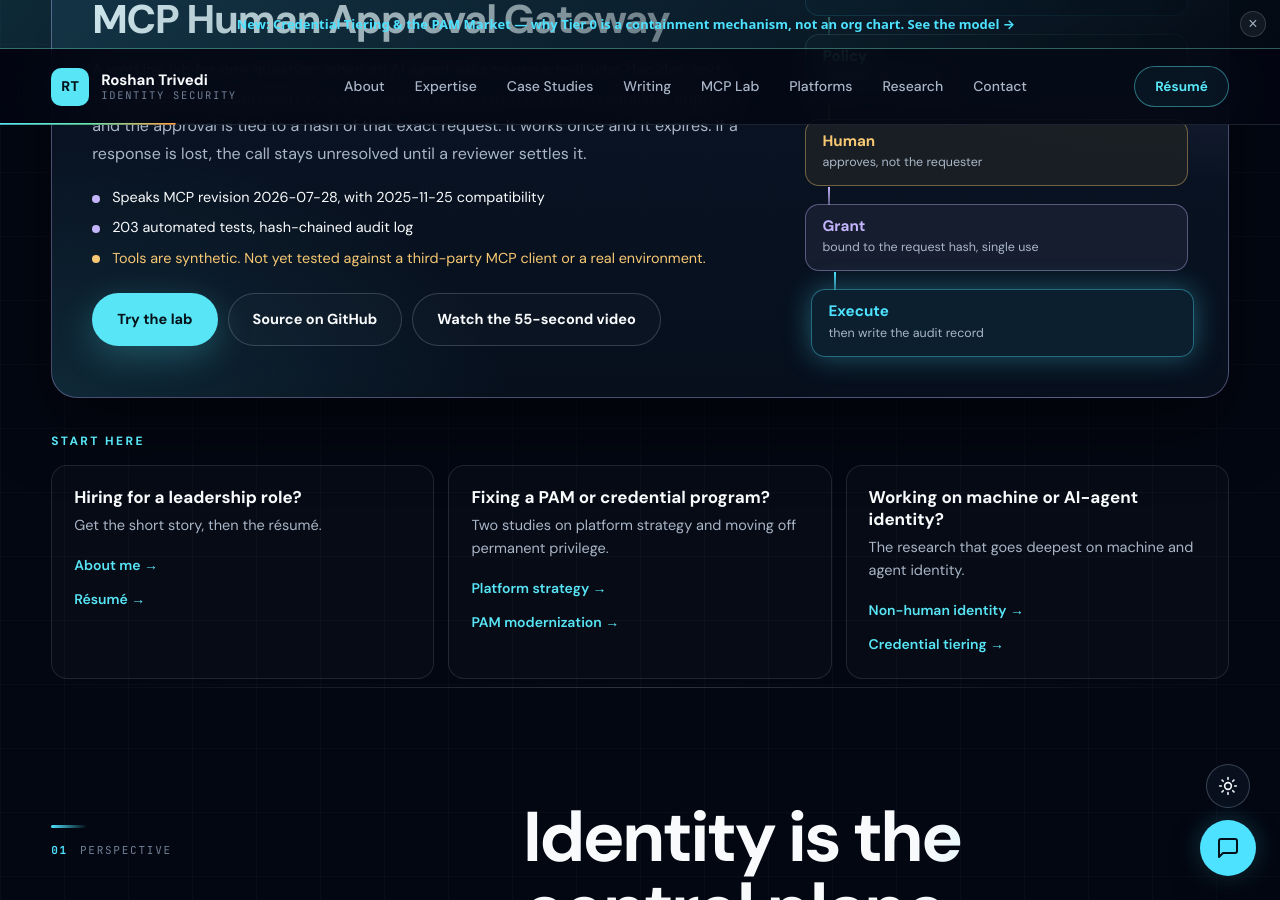
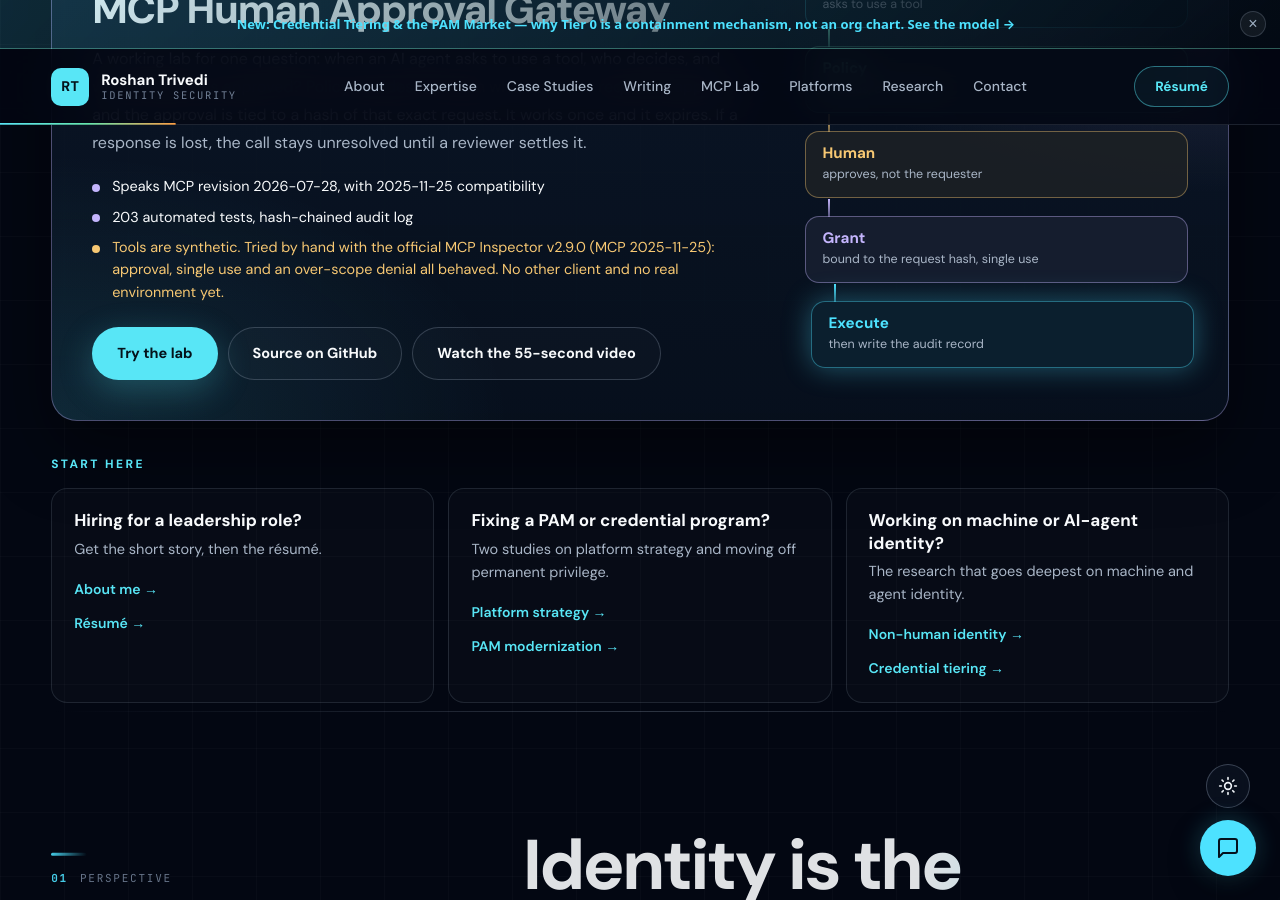
Before and after one commit to trivediroshan1-ui/trivediroshan1-ui.github.io, a Jekyll site: the page index.html, which Jekyll copies as it is, in a window 1280 px wide and 900 px high, scrolled down 1364 px. Built offline with Jekyll 4.4.1, drawn with Linux system fonts in a browser that asks for light colours.

Commit message:
MCP lab card: note hands-on test with MCP Inspector

```diff
--- a/index.html
+++ b/index.html
@@ -350,7 +350,7 @@
             <ul class="feature-facts">
               <li>Speaks MCP revision 2026-07-28, with 2025-11-25 compatibility</li>
               <li>203 automated tests, hash-chained audit log</li>
-              <li>Tools are synthetic. Not yet tested against a third-party MCP client or a real environment.</li>
+              <li>Tools are synthetic. Tried by hand with the official MCP Inspector v2.9.0 (MCP 2025-11-25): approval, single use and an over-scope denial all behaved. No other client and no real environment yet.</li>
             </ul>
             <div class="feature-actions">
               <a class="btn btn-primary" href="/mcp-human-approval-gateway/">Try the lab</a>
```
